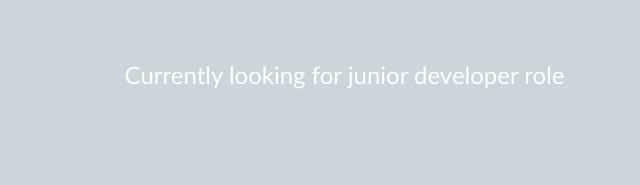
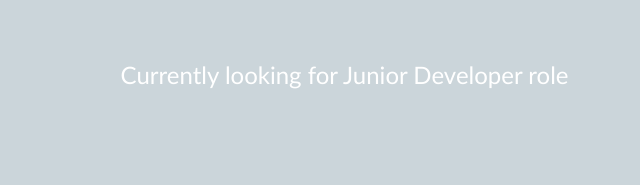
Before and after one commit to Samantha-Grace/portfolio, a plain HTML site: page index.html in a window 1280 px wide. Shown: the part 615-800 px from the top of the page, 320-960 px from the left. Drawn offline with nearby package versions, Linux system fonts and the light colour scheme; a web font is replaced by a local one.

```diff
--- a/index.html
+++ b/index.html
@@ -54,7 +54,7 @@
       </div>
       <!-- Masthead Subheading-->
       <p class="pre-wrap masthead-subheading font-weight-light mb-0">
-        Currently looking for junior developer role
+        Currently looking for Junior Developer role
       </p>
     </div>
   </header>
@@ -75,9 +75,6 @@
         <div class="divider-custom-icon"><i class="fas fa-cat"></i></div>
         <div class="divider-custom-line"></div>
       </div>
-
-
-
 
 
 
```
